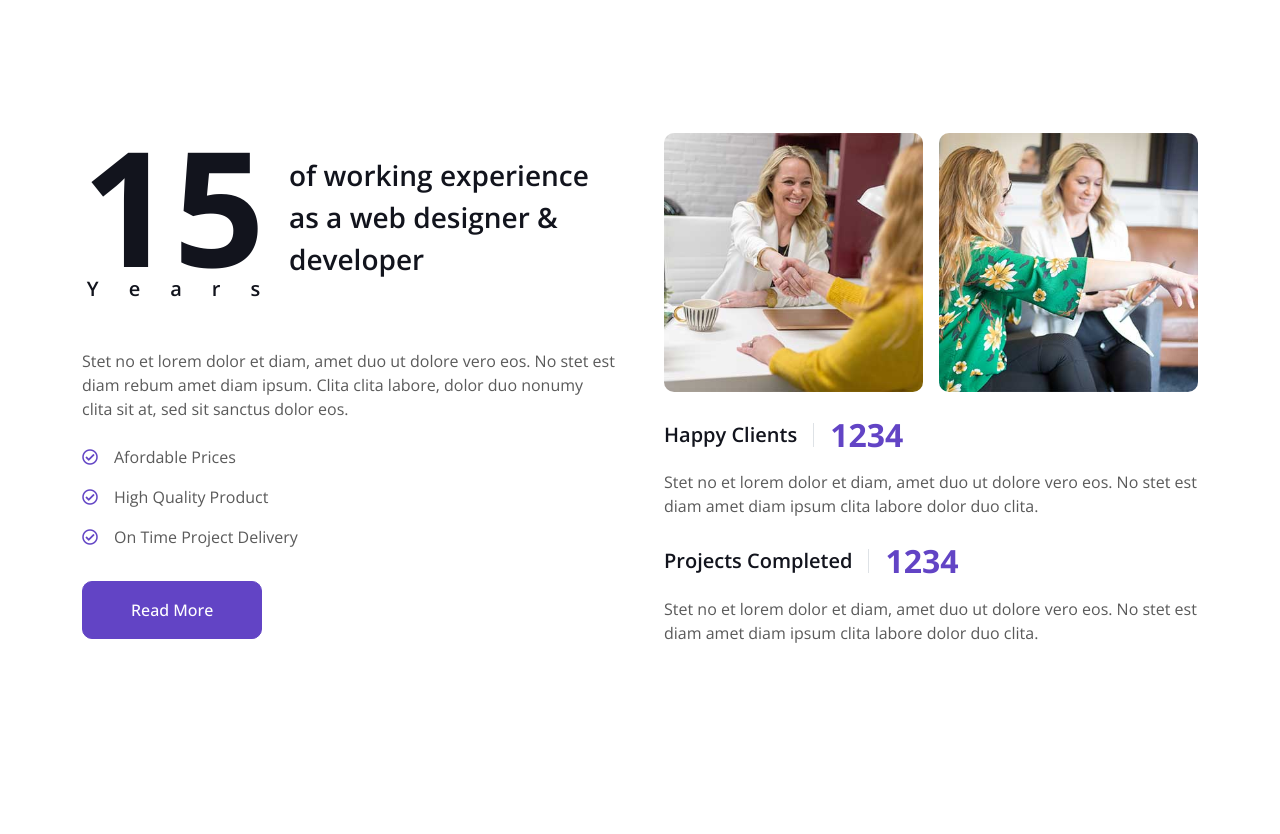
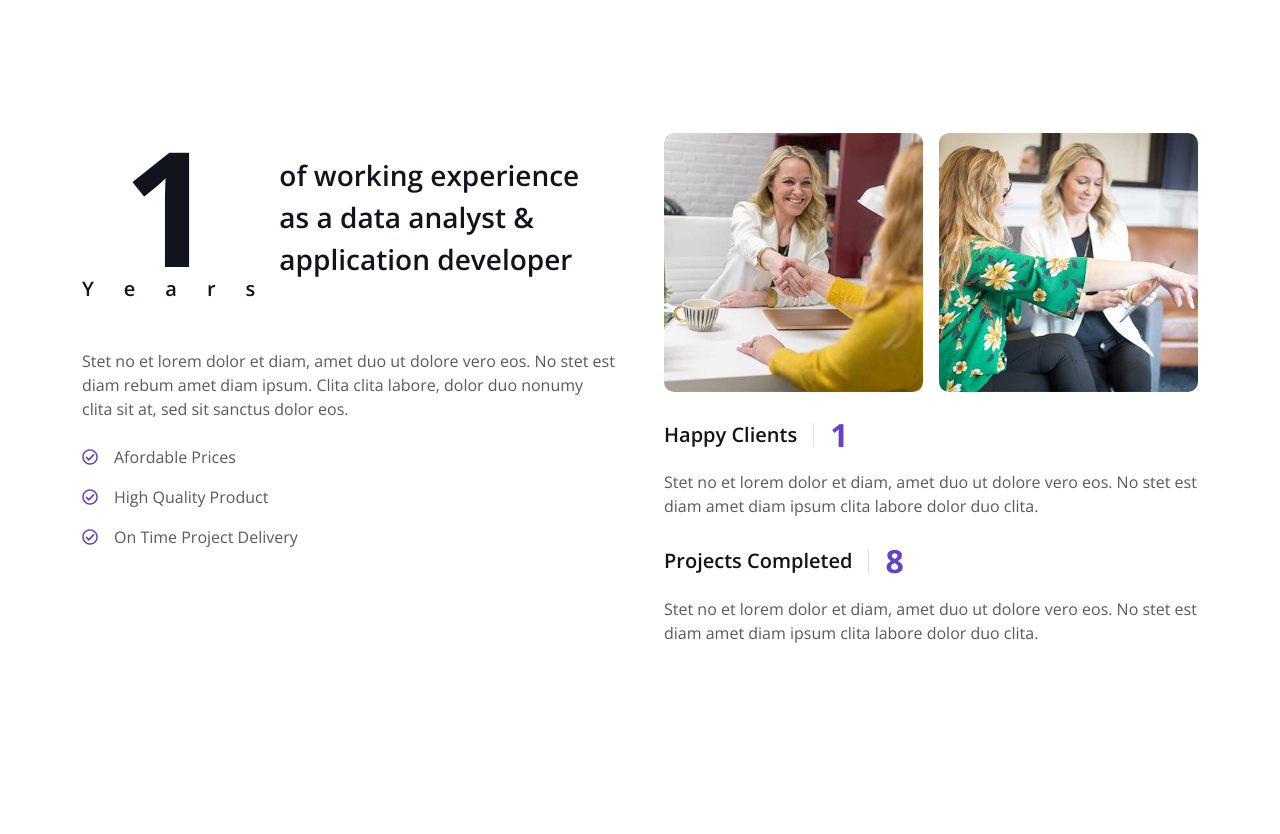
Before and after one commit to ShazibCheema/Shazib-Portfolio, a plain HTML site: page index.html in a window 1280 px wide. Shown: the part 600-1434 px from the top of the page. Drawn offline with nearby package versions, Linux system fonts and the light colour scheme.

Commit message:
updation

```diff
--- a/index.html
+++ b/index.html
@@ -104,16 +104,16 @@
                 <div class="col-lg-6 wow fadeInUp" data-wow-delay="0.1s">
                     <div class="d-flex align-items-center mb-5">
                         <div class="years flex-shrink-0 text-center me-4">
-                            <h1 class="display-1 mb-0">15</h1>
+                            <h1 class="display-1 mb-0">1</h1>
                             <h5 class="mb-0">Years</h5>
                         </div>
-                        <h3 class="lh-base mb-0">of working experience as a web designer & developer</h3>
+                        <h3 class="lh-base mb-0">of working experience as a data analyst & application developer</h3>
                     </div>
                     <p class="mb-4">Stet no et lorem dolor et diam, amet duo ut dolore vero eos. No stet est diam rebum amet diam ipsum. Clita clita labore, dolor duo nonumy clita sit at, sed sit sanctus dolor eos.</p>
                     <p class="mb-3"><i class="far fa-check-circle text-primary me-3"></i>Afordable Prices</p>
                     <p class="mb-3"><i class="far fa-check-circle text-primary me-3"></i>High Quality Product</p>
                     <p class="mb-3"><i class="far fa-check-circle text-primary me-3"></i>On Time Project Delivery</p>
-                    <a class="btn btn-primary py-3 px-5 mt-3" href="">Read More</a>
+                    <!-- <a class="btn btn-primary py-3 px-5 mt-3" href="">Read More</a> -->
                 </div>
                 <div class="col-lg-6 wow fadeInUp" data-wow-delay="0.5s">
                     <div class="row g-3 mb-4">
@@ -126,12 +126,12 @@
                     </div>
                     <div class="d-flex align-items-center mb-3">
                         <h5 class="border-end pe-3 me-3 mb-0">Happy Clients</h5>
-                        <h2 class="text-primary fw-bold mb-0" data-toggle="counter-up">1234</h2>
+                        <h2 class="text-primary fw-bold mb-0" data-toggle="counter-up">1</h2>
                     </div>
                     <p class="mb-4">Stet no et lorem dolor et diam, amet duo ut dolore vero eos. No stet est diam amet diam ipsum clita labore dolor duo clita.</p>
                     <div class="d-flex align-items-center mb-3">
                         <h5 class="border-end pe-3 me-3 mb-0">Projects Completed</h5>
-                        <h2 class="text-primary fw-bold mb-0" data-toggle="counter-up">1234</h2>
+                        <h2 class="text-primary fw-bold mb-0" data-toggle="counter-up">8</h2>
                     </div>
                     <p class="mb-0">Stet no et lorem dolor et diam, amet duo ut dolore vero eos. No stet est diam amet diam ipsum clita labore dolor duo clita.</p>
                 </div>
```
